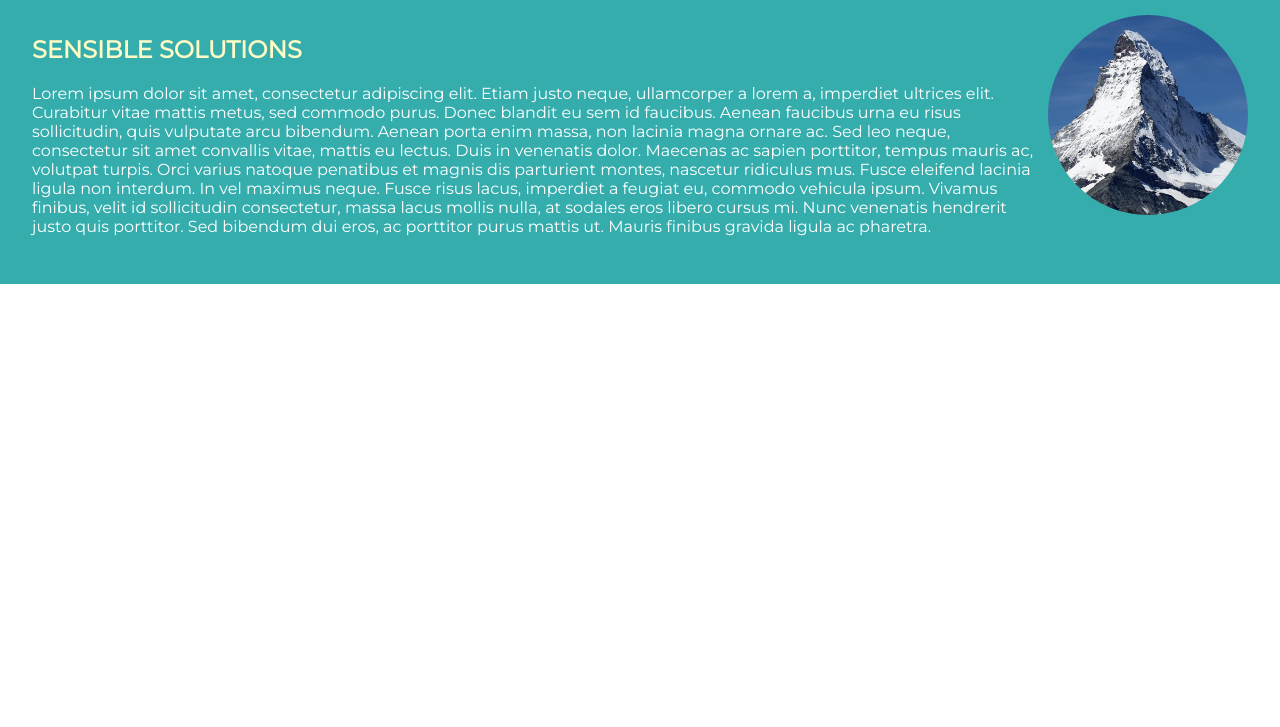
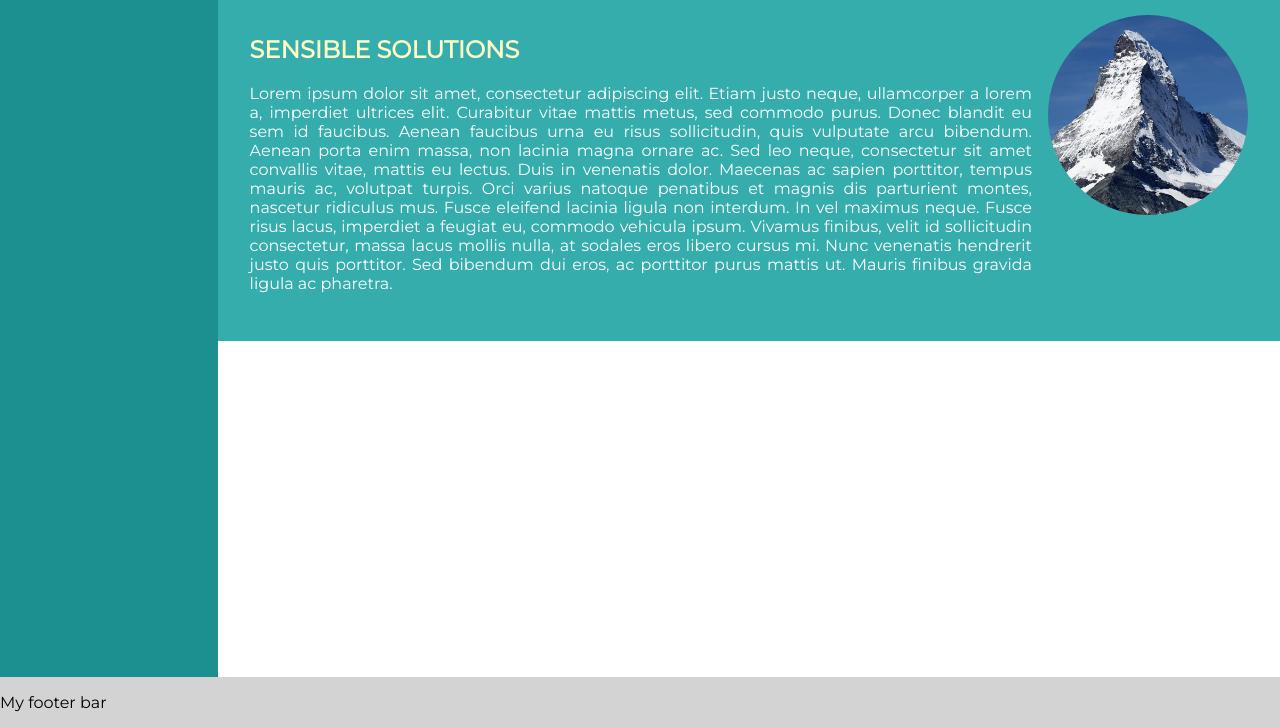
Before and after one commit to anastass/css-grid, a plain HTML site: page index.html in a window 1280 px wide. Shown: the part 73-800 px from the top of the page. Drawn offline with Linux system fonts and the light colour scheme.

Commit message:
add sidebar and footer

```diff
--- a/css/main.css
+++ b/css/main.css
@@ -1,16 +1,35 @@
-@import url('https://fonts.googleapis.com/css?family=Montserrat&display=swap');
+@import url("https://fonts.googleapis.com/css?family=Montserrat&display=swap");
 
+:root {
+    --text-color: #fff;
+}
+
+body, html { height: 100%;}
 body {
     margin: 0px;
-    font-family: 'Montserrat', sans-serif;
+    font-family: "Montserrat", sans-serif;
     display: grid;
-    grid-template-rows: 51px auto;
+    grid-template-rows: auto 50px;
+    grid-template-columns: 17% auto;
+    grid-template-areas:
+        "sidebar right"
+        "footer footer";
 }
 
-a { text-decoration: none; }
-ul { list-style-type: none; float: inline; }
-ul li { display: inline; }
-ul li a { color: #fff; padding: 15px; }
+a {
+    text-decoration: none;
+}
+ul {
+    list-style-type: none;
+    float: inline;
+}
+ul li {
+    display: inline;
+}
+ul li a {
+    color: #fff;
+    padding: 15px;
+}
 
 #logo {
     padding: 15px;
@@ -43,7 +62,9 @@ section#hero {
 }
 
 #content p {
-    color: #fff;
+    color: var(--text-color);
+    padding-right: 1em;
+    text-align: justify;
 }
 
 img {
@@ -53,8 +74,26 @@ img {
 }
 
 #mountain {
-    object-fit: cover;  /* to preserve aspect ratio */
+    object-fit: cover; /* to preserve aspect ratio */
     border-radius: 50%;
     width: 200px;
     height: 200px;
 }
+
+.sidebar {
+    grid-area: sidebar;
+    background: #1c9090;
+    color: var(--text-color);
+    padding: 1em;
+}
+
+.main {
+    grid-area: right;
+    grid-template-rows: 51px fit-content(30%);
+    display: grid;
+}
+
+footer {
+    grid-area: footer;
+    background: lightgrey;
+}
--- a/index.html
+++ b/index.html
@@ -8,6 +8,10 @@
         <link rel="stylesheet" href="css/main.css">
     </head>
     <body>
+        <div class="sidebar">
+            <p>Some Information here</p>
+        </div>
+        <div id="main">
             <header>
                 <a href="#" id="logo">ImportantCo</a>
                 <nav>
@@ -27,5 +31,9 @@
                 </div>
                 <img src="./images/mountain.jpeg" alt="mountain" id="mountain">
             </section>
+        </div>
+        <footer>
+            <p>My footer bar </p>
+        </footer>
     </body>
 </html>
```
Lines whose indentation alone changed are shown as unchanged.
